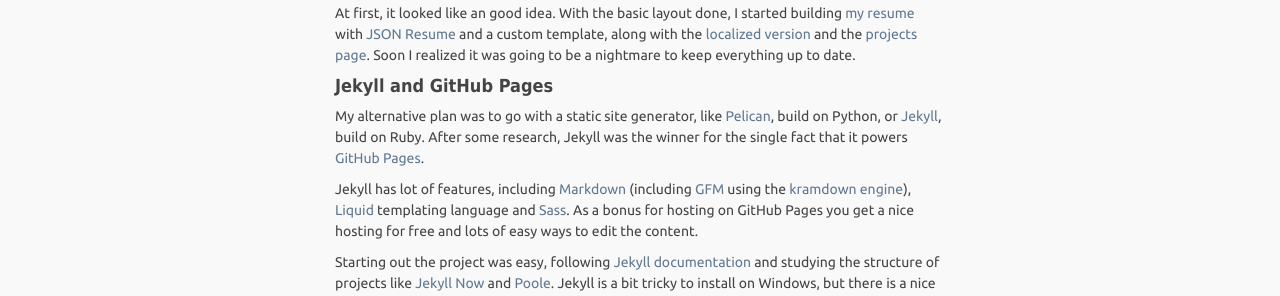
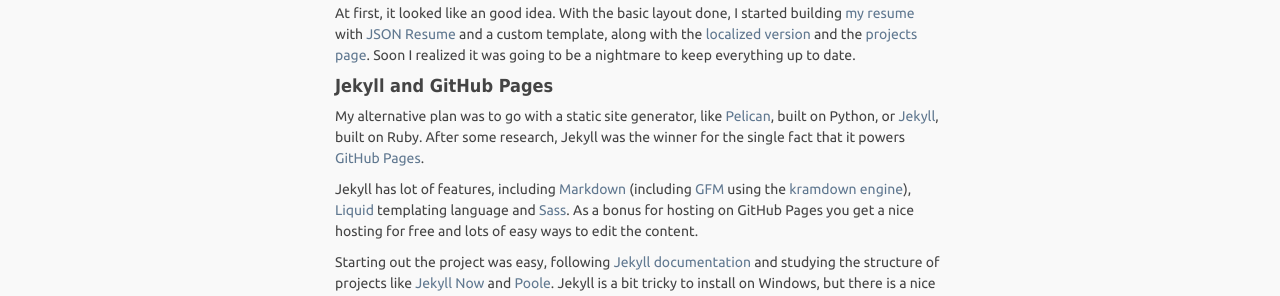
Before and after one commit to JulioC/julioc.github.io, a Jekyll site: the page built from _posts/2015-03-15-migration.md, in a window 1280 px wide. Shown: the part 300-596 px from the top of the page. Built offline with Jekyll 4.4.1, drawn with Linux system fonts in a browser that asks for light colours; nearby versions of some CDN libraries; comment, search, counter and statistics services are not loaded.

Commit message:
Fixing typo

```diff
--- a/_posts/2015-03-15-migration.md
+++ b/_posts/2015-03-15-migration.md
@@ -9,7 +9,7 @@
 
 #### Jekyll and GitHub Pages
 
-My alternative plan was to go with a static site generator, like [Pelican](http://getpelican.com/), build on Python, or [Jekyll](http://jekyllrb.com/), build on Ruby. After some research, Jekyll was the winner for the single fact that it powers [GitHub Pages](https://pages.github.com/).
+My alternative plan was to go with a static site generator, like [Pelican](http://getpelican.com/), built on Python, or [Jekyll](http://jekyllrb.com/), built on Ruby. After some research, Jekyll was the winner for the single fact that it powers [GitHub Pages](https://pages.github.com/).
 
 Jekyll has lot of features, including [Markdown](http://daringfireball.net/projects/markdown/) (including [GFM](https://help.github.com/articles/github-flavored-markdown/) using the [kramdown engine](http://kramdown.gettalong.org/)), [Liquid](https://github.com/Shopify/liquid/) templating language and [Sass](http://sass-lang.com/). As a bonus for hosting on GitHub Pages you get a nice hosting for free and lots of easy ways to edit the content.
 
```
